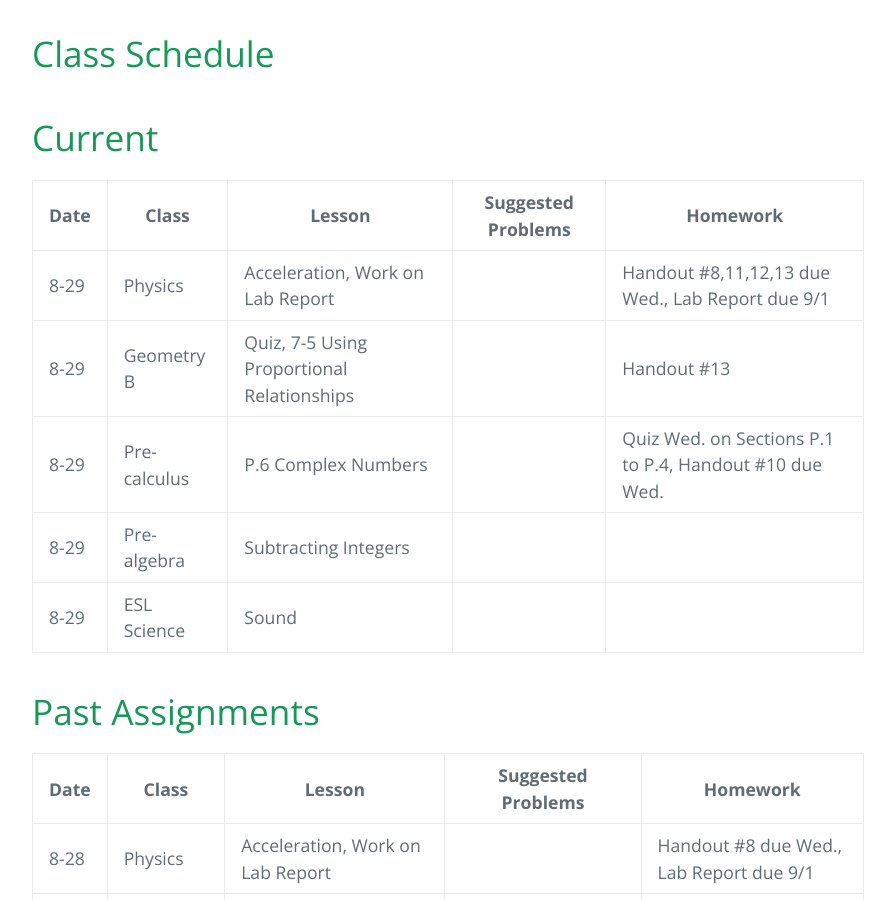
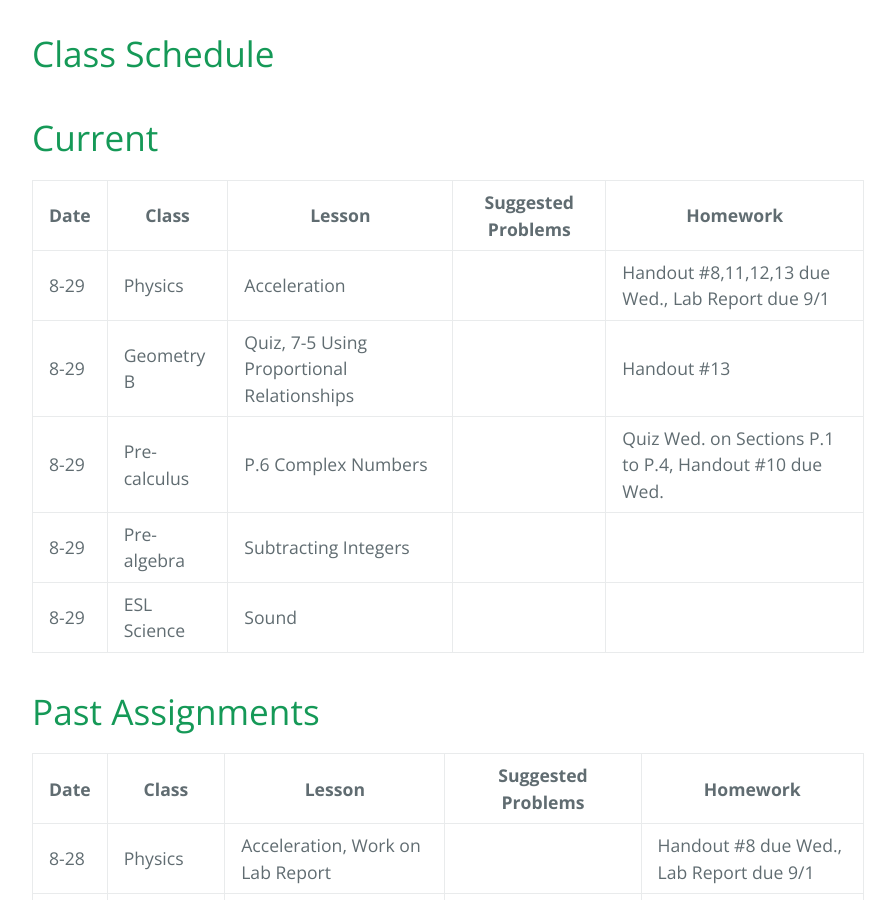
Before and after one commit to gpayoo/gpayoo, a Jekyll site: the page built from index.md, in a window 1280 px wide and 900 px high, scrolled down 388 px. Shown: the whole window, without its empty margins (192-1087 px from the left). Built offline with Jekyll 4.4.1, drawn with Linux system fonts in a browser that asks for light colours; our own code applies the rules of GitHub Pages for plain Markdown files.

Commit message:
Update index.md

```diff
--- a/index.md
+++ b/index.md
@@ -9,7 +9,7 @@ layout: default
 
 | Date | Class | Lesson | Suggested Problems | Homework |
 | ---- | ----- | ------ | -------- | ---
-| 8-29 | Physics | Acceleration, Work on Lab Report |  | Handout #8,11,12,13 due Wed., Lab Report due 9/1
+| 8-29 | Physics | Acceleration |  | Handout #8,11,12,13 due Wed., Lab Report due 9/1
 | 8-29 | Geometry B | Quiz, 7-5 Using Proportional Relationships | | Handout #13|
 | 8-29 | Pre-calculus | P.6 Complex Numbers |  | Quiz Wed. on Sections P.1 to P.4, Handout #10 due Wed.
 | 8-29 | Pre-algebra | Subtracting Integers | |
```
